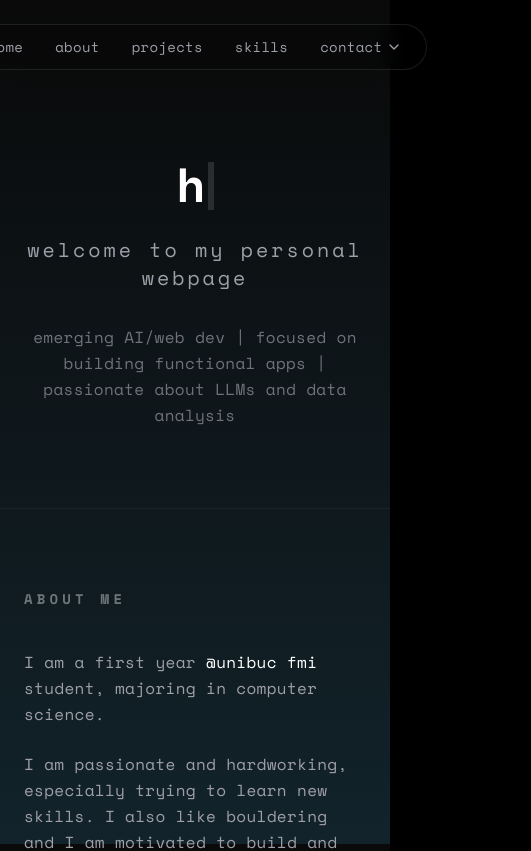
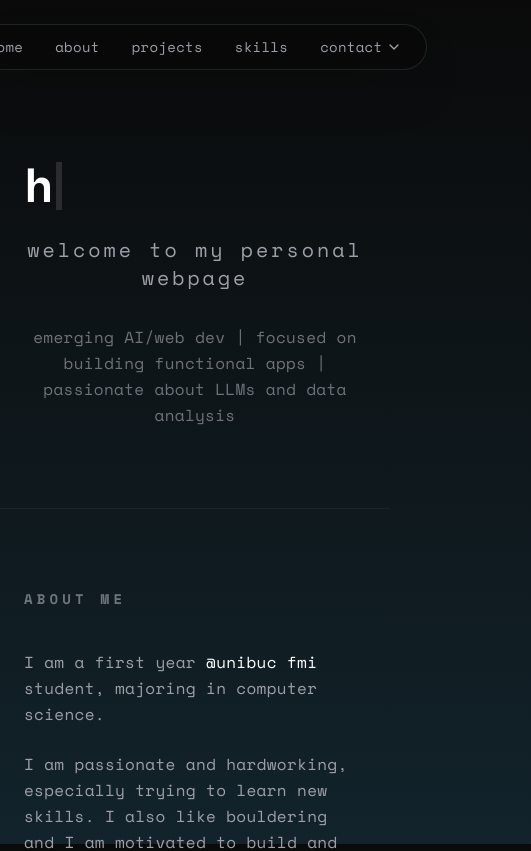
Before and after one commit to costitza/nextjs-ababeiraul, a Next.js app: page / in a window 390 px wide. Shown: the top 851 px of the page, 531 px wide, since content can reach past the window. Built offline with nearby package versions, Linux system fonts and the light colour scheme.

Commit message:
remade the typewriting animation

```diff
--- a/app/page.tsx
+++ b/app/page.tsx
@@ -37,15 +37,20 @@ const TypewriterHeading = () => {
   }, [count, text.length])
 
   return (
-    <div className="flex items-center gap-1 mb-6">
-      <motion.h1 className="text-5xl sm:text-7xl font-bold tracking-tight text-white pb-1">
+    <div className="inline-grid grid-cols-1 grid-rows-1 items-center mb-6">
+      <h1 className="text-5xl sm:text-7xl font-bold tracking-tight text-transparent pb-1 select-none pointer-events-none col-start-1 row-start-1 whitespace-pre" aria-hidden="true">
+        {text}
+      </h1>
+      <div className="flex items-center gap-1 col-start-1 row-start-1">
+        <motion.h1 className="text-5xl sm:text-7xl font-bold tracking-tight text-white pb-1 whitespace-pre">
           {displayText}
         </motion.h1>
         <motion.div
           animate={{ opacity: [0, 1, 0] }}
           transition={{ duration: 0.8, repeat: Infinity, ease: "linear" }}
-        className="w-1.5 h-12 sm:h-16 bg-zinc-400"
+          className="w-1.5 h-12 sm:h-16 bg-zinc-400 shrink-0"
         />
+      </div>
     </div>
   )
 }
```
Lines whose indentation alone changed are shown as unchanged.
